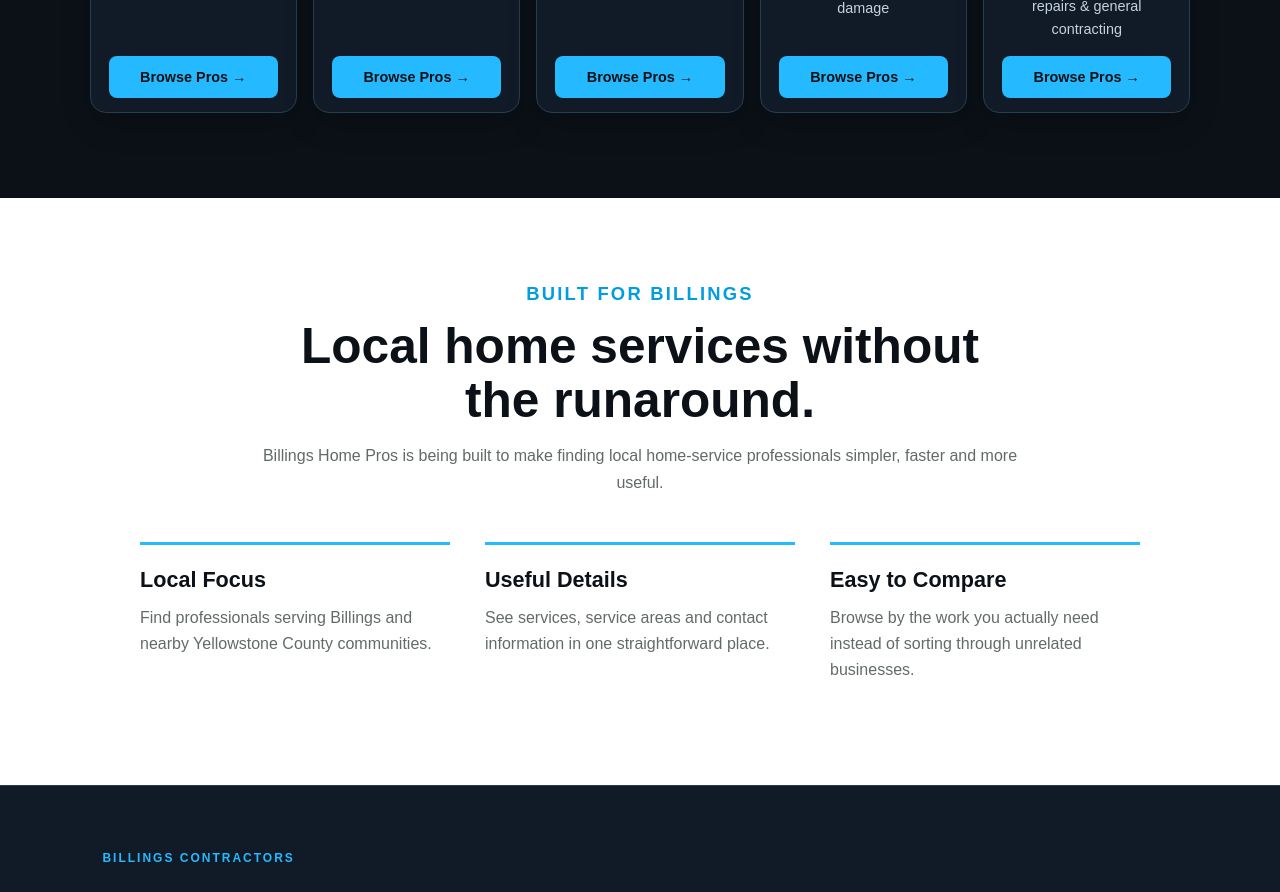
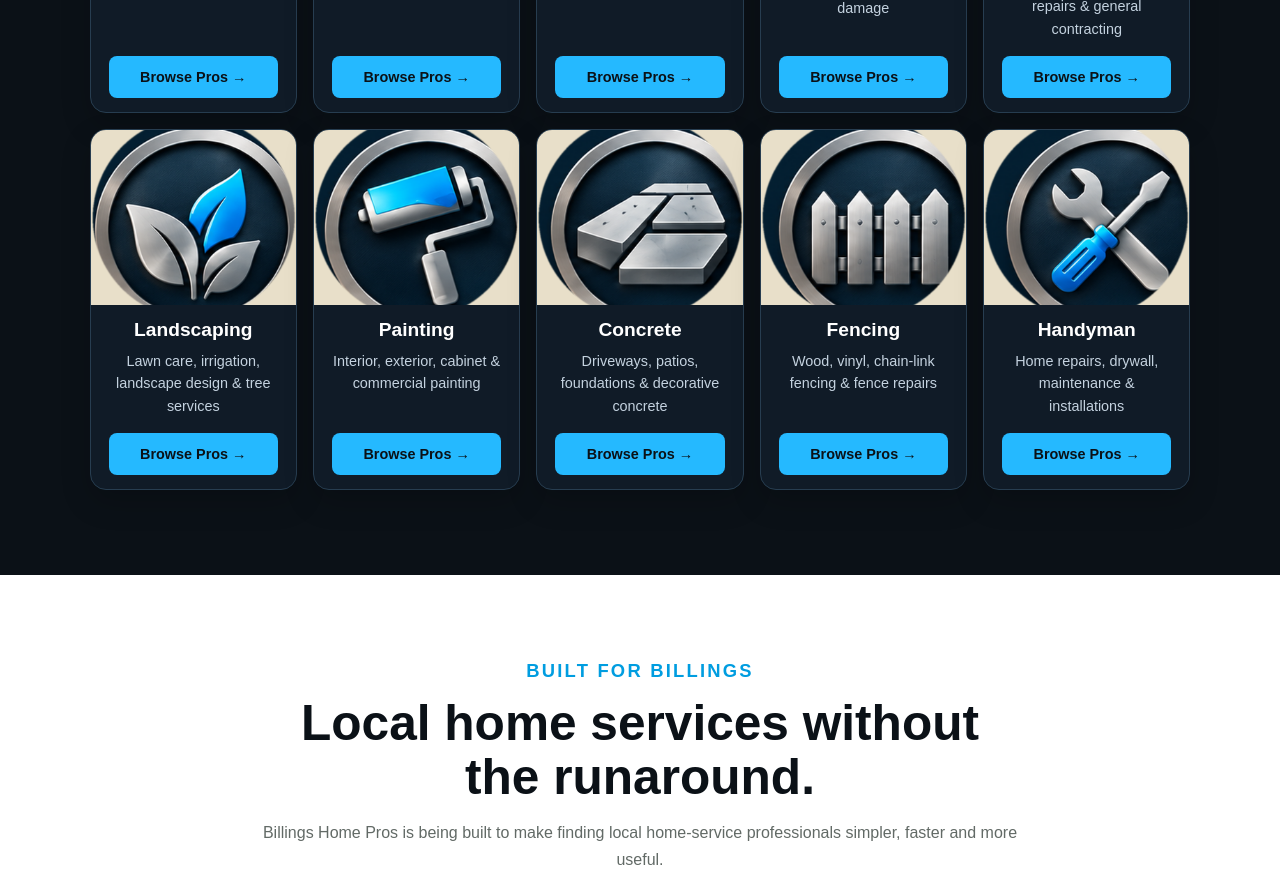
Before and after one commit to Cheddaronbass/billingshomepros, a Next.js app: page / in a window 1280 px wide. Shown: the part 1460-2352 px from the top of the page. Built offline with nearby package versions, Linux system fonts and the light colour scheme.

Commit message:
Add new service categories to the homepage

```diff
--- a/app/page.js
+++ b/app/page.js
@@ -35,6 +35,41 @@
     description: "Remodeling, additions, repairs & general contracting",
     href: "/contractors-remodeling",
     theme: "remodeling",
+  },
+  {
+    name: "Landscaping",
+    image: "/landscaping.png",
+    description: "Lawn care, irrigation, landscape design & tree services",
+    href: "/landscaping",
+    theme: "landscaping",
+  },
+  {
+    name: "Painting",
+    image: "/painting.png",
+    description: "Interior, exterior, cabinet & commercial painting",
+    href: "/painting",
+    theme: "painting",
+  },
+  {
+    name: "Concrete",
+    image: "/concrete.png",
+    description: "Driveways, patios, foundations & decorative concrete",
+    href: "/concrete",
+    theme: "concrete",
+  },
+  {
+    name: "Fencing",
+    image: "/fencing.png",
+    description: "Wood, vinyl, chain-link fencing & fence repairs",
+    href: "/fencing",
+    theme: "fencing",
+  },
+  {
+    name: "Handyman",
+    image: "/handyman.png",
+    description: "Home repairs, drywall, maintenance & installations",
+    href: "/handyman",
+    theme: "handyman",
   },
 ];
 
```
